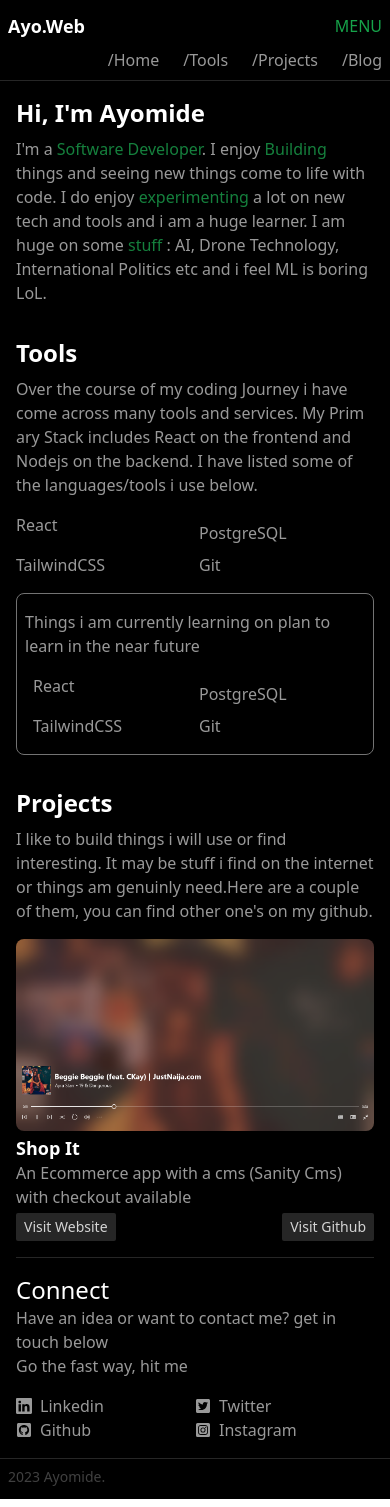
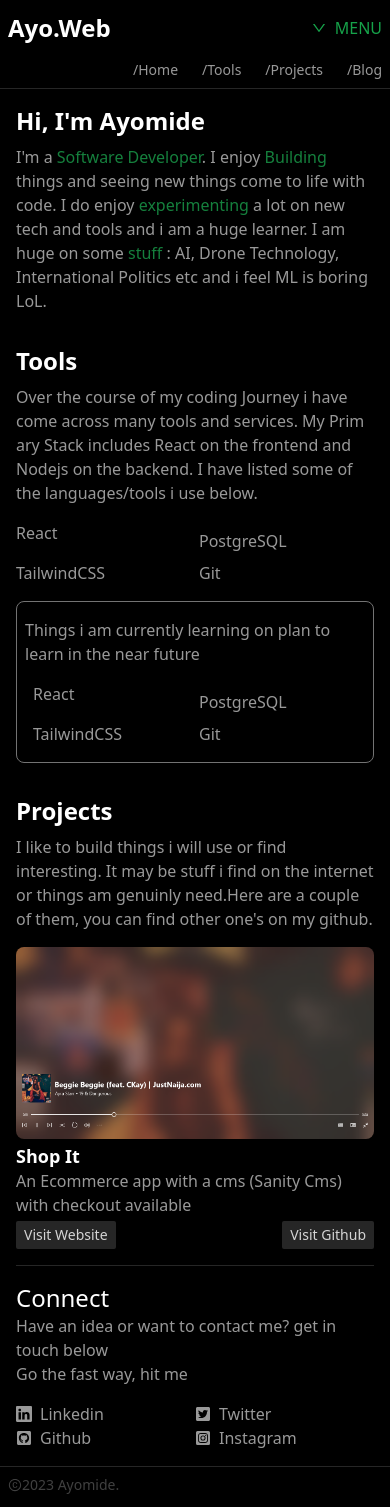
Before and after one commit to Ayothegod/portfolio, a Next.js app: page / in a window 390 px wide. Built offline with nearby package versions, Linux system fonts and the light colour scheme.

Commit message:
add footer copyright

```diff
--- a/components/Footer.jsx
+++ b/components/Footer.jsx
@@ -1,9 +1,10 @@
+import {AiOutlineCopyright} from "react-icons/ai"
 
 const Footer = () => {
   return (
     <footer className=" max-w-[72rem] mx-auto border-t border-t-neutral-800 p-2">
       <section className="">
-        <h6 className="text-sm text-neutral-700">2023 Ayomide.</h6>
+        <h6 className="text-sm text-neutral-700 flex items-center "><AiOutlineCopyright/>2023 Ayomide.</h6>
       </section>
     </footer>
   );
--- a/components/Header.jsx
+++ b/components/Header.jsx
@@ -5,6 +5,9 @@ import gitsvg1 from "@/assets/icons8-github (1).svg";
 import Image from "next/image";
 import Link from "next/link";
 import { useState } from "react";
+import {AiOutlineDown} from "react-icons/ai"
+import {IoIosArrowForward} from "react-icons/io"
+import {MdArrowForwardIos} from "react-icons/md"
 
 const Header = () => {
   const [open, setOpen] = useState(false);
@@ -15,14 +18,16 @@ const Header = () => {
   return (
     <div className=" flex flex-col sm:flex-row sm:justify-between items-center p-2">
       <div className="flex justify-between items-center w-full">
-        <h2 className="font-bold text-lg sm:text-2xl text-white">Ayo.Web</h2>
+        <h2 className="font-bold text-2xl sm:text-2xl text-white">Ayo.Web</h2>
         <div>
-          <ul className="sm:hidden cursor-pointer text-green-600" onClick={openMenu}>
+          <ul className="sm:hidden font-medium cursor-pointer text-green-600 flex items-center gap-2" onClick={openMenu}>
+            <MdArrowForwardIos className={!open && "hidden"}/>
+            <AiOutlineDown className={open && "hidden"}/>
             <li>MENU</li>
           </ul>
         </div>
       </div>
-      <ul className={open ? "hidden sm:flex" : "flex w-full justify-end space-x-6 mt-2 sm:mt-0  "}>
+      <ul className={open ? "hidden sm:flex" : "flex justify-end w-full text-sm items-end gap-6 mt-4 sm:mt-0 "}>
         <li className="text-md hover:text-green-700 ">
           <Link href="/">/Home</Link>
         </li>
```
